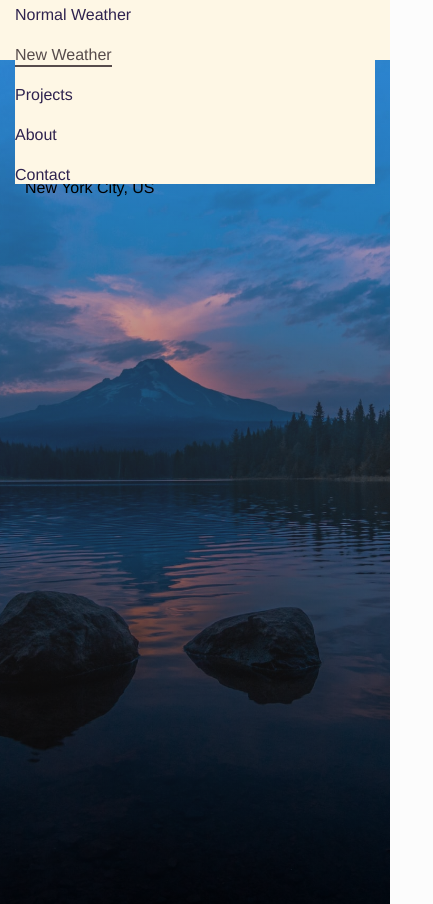
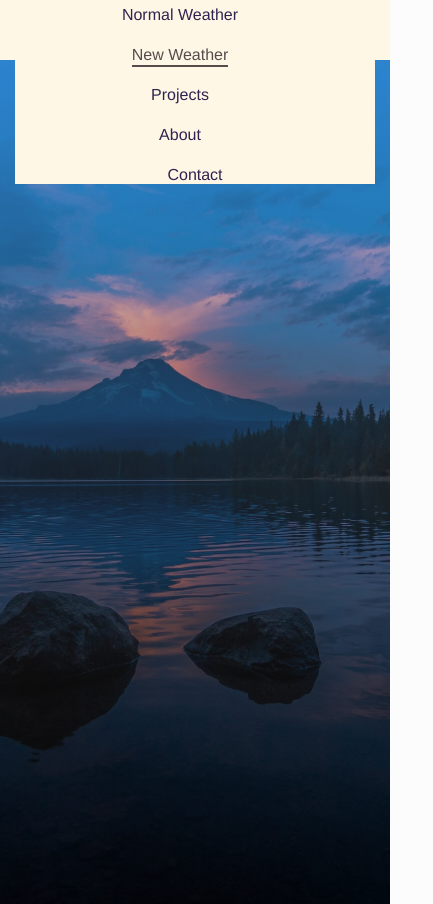
Before and after one commit to Chandan9898Kumar/Forming_Basic_Weather, a React (Create React App) app: page /newWeather in a window 390 px wide. Shown: the whole page, 433 px wide, since content can reach past the window. Built offline with nearby package versions, Linux system fonts and the light colour scheme; the HTML template or start-up script is replaced by a standard one.

Commit message:
feat :Added images with functionality

```diff
--- a/src/NavBar/navbarStyle.css
+++ b/src/NavBar/navbarStyle.css
@@ -71,12 +71,17 @@ body {
     display: block;
     cursor: pointer;
   }
+  .nav-elements ul {
+    flex-direction: column;
+    justify-content: center;
+    align-items: center;
+  }
 
   .nav-elements {
     margin-top: 30%;
     background-color: #fef7e5;
     width: 100%;
-    transition: all 0.3s ease-in;
+    transition: all 0.5s ease-in;
     /* position: absolute;
     right: 0;
     top: 1px;
--- a/src/SecondWeather/WeatherSecond.js
+++ b/src/SecondWeather/WeatherSecond.js
@@ -1,31 +1,127 @@
-import React from "react";
+import React, { useState } from "react";
 import "./WeatherTwoStyle.css";
 
 const api = {
-  key: "",
+  key: " ",
   base: "https://api.openweathermap.org/data/2.5/",
 };
 
+const WeatherTwo = () => {
+  const [query, setQuery] = useState("");
+  const [weather, setWeather] = useState({});
 
+  const debounce = (callbackFunction) => {
+    let Timer;
 
+    return function (args) {
+      // let argument=arguments
 
-const WeatherTwo = () => {
+      let context = this;
+
+      if (Timer) {
+        clearTimeout(Timer);
+      }
+      Timer = setTimeout(() => {
+        callbackFunction.call(context, args);
+        // callbackFunction.apply(context,argument)
+      }, 2000);
+    };
+  };
+
+  const reduce = (inputValue) => {
+    if (inputValue && inputValue.length) {
+      fetch(`${api.base}weather?q=${inputValue}&appid=${api.key}&units=metric`)
+        .then((res) => res.json())
+        .then((result) => {
+          setWeather(result);
+        });
+    }
+  };
+
+  const inputChangeHandler = debounce(reduce);
+
+  // /                                                            Creating Date
+
+  // Now let’s get today’s date, for that we have added a function named dateBuilder(),
+  // here we have added an array for months with all month names. Then we have added another array for days with all days names.
+  // Also “d” is here Date() object which we have passed from function call.
+  // After that we have added a variable for day, here we have used days[d.getDay()], getDay() is a function to get current day.
+
+  // Then we have fetched date and similarly month and year, which are return to the function call.
+  //  Here you can see we have separately made arrays of months and days because getDay() and getMonth() function
+  //  returns the number of the day and month respectively, so we just need month name and day name not number.
+
+  const dateBuilder = (d) => {
+    // Note - here d is new Date() function,  and it will give data like this -Fri Mar 03 2023 01:36:40 GMT+0530 (India Standard Time)
+    // so now if we want get only date from it,then we can do like this as well :- new Date().getDate().
+
+    let months = [
+      "January",
+      "February",
+      "March",
+      "April",
+      "May",
+      "June",
+      "July",
+      "August",
+      "September",
+      "October",
+      "November",
+      "December",
+    ];
+    let days = [
+      "Sunday",
+      "Monday",
+      "Tuesday",
+      "Wednesday",
+      "Thursday",
+      "Friday",
+      "Saturday",
+    ];
+
+    let day = days[d.getDay()];
+    let date = d.getDate();
+    let month = months[d.getMonth()];
+    let year = d.getFullYear();
+
+    return `${day} ${date} ${month} ${year}`;
+  };
+
+  const Dates = dateBuilder(new Date());
+
   return (
-    <div className="MainComponent">
+    <div
+      className={
+        typeof weather.main !== "undefined"
+          ? weather.main.temp > 15
+            ? "warmTemperature"
+            : "MainComponent"
+          : "MainComponent"
+      }
+    >
       <main>
         <div className="search-box">
           <input
             className="search-bar"
             type="search"
-          placeholder="Search for a city ..." />
+            placeholder="Search for a city ..."
+            onChange={(event) => inputChangeHandler(event.target.value)}
+          />
         </div>
 
+        {typeof weather.main !== "undefined" ? (
           <div>
             <div className="location-box">
               <div className="location">New York City, US</div>
+              {/* Or we can simply call the function here itself  */}
               {/* <div className="date">{dateBuilder(new Date())}</div> */}
+
+              <div className="date">{Dates}</div>
             </div>
           </div>
+        ) : (
+          ""
+        )}
       </main>
     </div>
   );
--- a/src/SecondWeather/WeatherTwoStyle.css
+++ b/src/SecondWeather/WeatherTwoStyle.css
@@ -15,6 +15,12 @@ body {
     transition: 0.4 ease;
 }
 
+.warmTemperature {
+    background-image: url("../Assets/WarmWeather.png.jpg");
+    background-size: cover;
+    background-position: bottom;
+}
+
 main {
     background-image: linear-gradient(to bottom,
             rgba(219, 210, 210, 0.2),
@@ -26,4 +32,25 @@ main {
 .search-box {
     width: 100%;
     margin: 0 0 75px;
+    margin-left: 20%;
 }
+
+.search-box .search-bar {
+    display: block;
+    width: 50%;
+    padding: 15px;
+    outline: none;
+    font-size: 20px;
+    background: #444;
+    border-radius: 10px;
+    border: 1px solid #fff;
+    margin-top: 2%;
+    color: white;
+    font-family: "Franklin Gothic Medium", "Arial Narrow", Arial, sans-serif;
+    font-size: 30px;
+    transition: 0.6s ease;
+}
+
+.search-box .search-bar:focus {
+    background: rgba(0, 0, 0, 0.2);
+}
--- a/src/WeatherSimple/WeatherApp.js
+++ b/src/WeatherSimple/WeatherApp.js
@@ -15,6 +15,8 @@ const WeatherApp = () => {
     return () => clearTimeout(Timer);
   }, [search]);
 
+
+//   Used Debounce Approach here.
   const getApiData = () => {
     if (search && search.length) {
       let URL = `https://api.openweathermap.org/data/2.5/weather?q=${search}&units=metric&appid=${key}`;
```
Also changed, not shown: 1 other file (tests, documents, lock files or other folders). Lines whose indentation alone changed are shown as unchanged.
